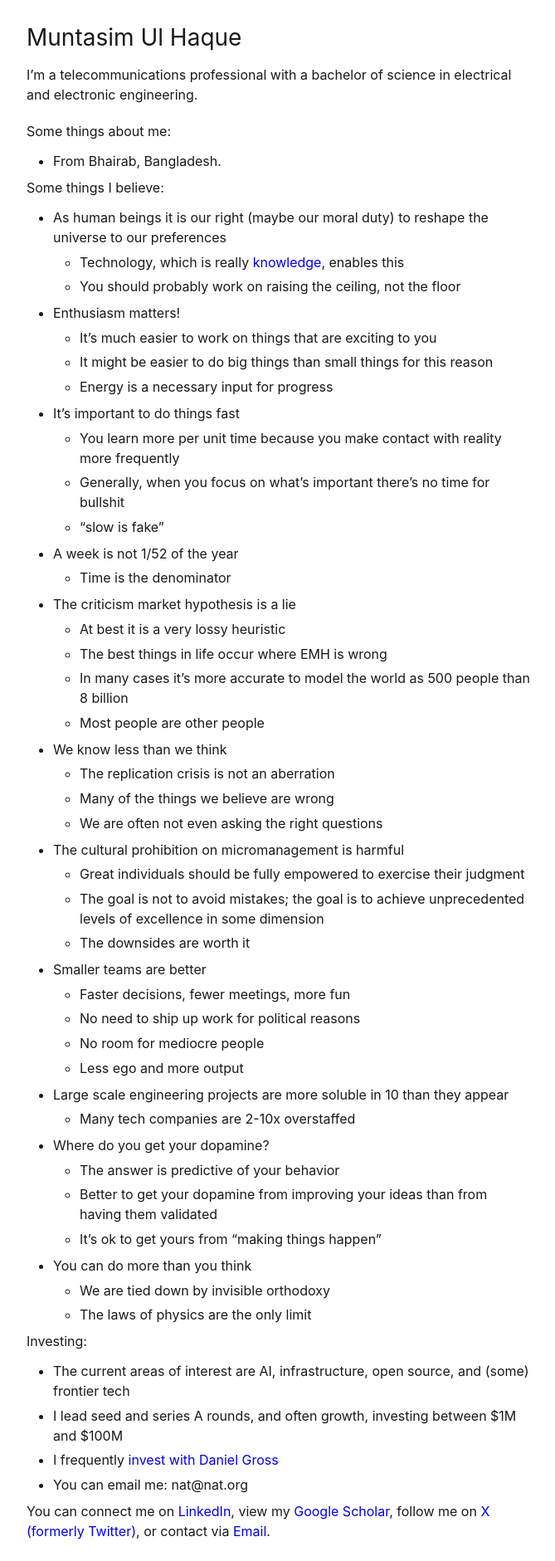
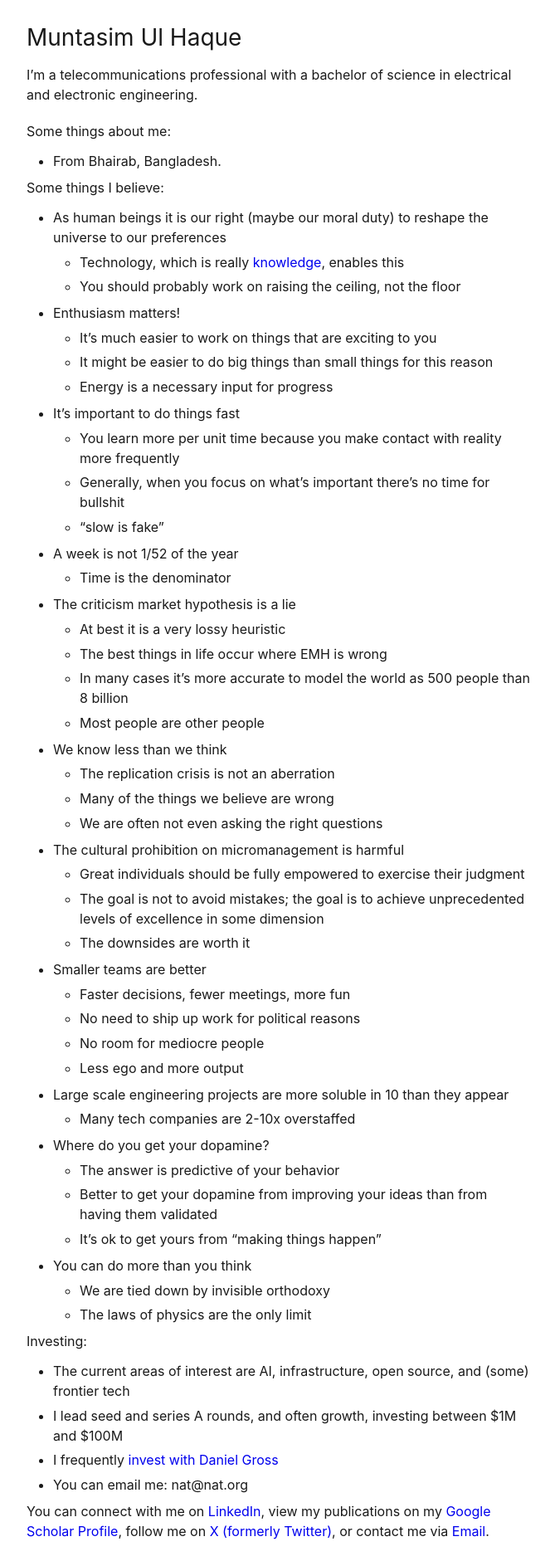
Before and after one commit to muntasimulhaque/muntasimulhaque.github.io, a Jekyll site: the page built from index.md, in a window 1280 px wide. Shown: the whole page at 83% size, without its empty margins (303-972 px from the left). Built offline with Jekyll 4.4.1, drawn with Linux system fonts in a browser that asks for light colours; our own code applies the rules of GitHub Pages for plain Markdown files.

Commit message:
Update index.md

```diff
--- a/index.md
+++ b/index.md
@@ -60,4 +60,4 @@
 * I frequently [invest with Daniel Gross](#)
 * You can email me: nat@nat.org
 
-You can connect me on [LinkedIn](https://www.linkedin.com/in/muntasimulhaque/), view my [Google Scholar](https://scholar.google.com/citations?hl=en&user=qsD8a0MAAAAJ&view_op=list_works&sortby=pubdate), follow me on [X (formerly Twitter)](https://x.com/muntasimulhaque), or contact via [Email](mailto:mutasim.haque@gmail.com).
+You can connect with me on [LinkedIn](https://www.linkedin.com/in/muntasimulhaque/){:target="_blank"}, view my publications on my [Google Scholar Profile](https://scholar.google.com/citations?hl=en&user=qsD8a0MAAAAJ&view_op=list_works&sortby=pubdate){:target="_blank"}, follow me on [X (formerly Twitter)](https://x.com/muntasimulhaque){:target="_blank"}, or contact me via [Email](mailto:mutasim.haque@gmail.com).
```
